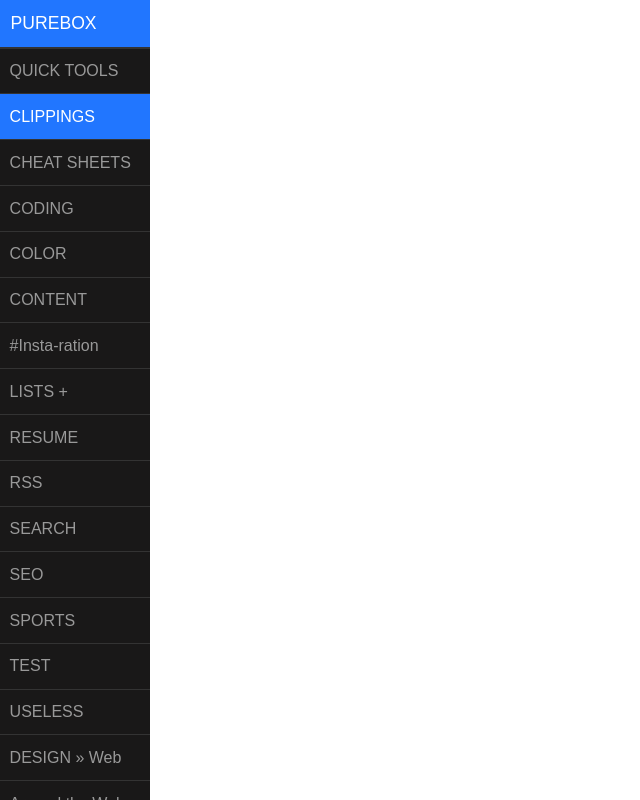
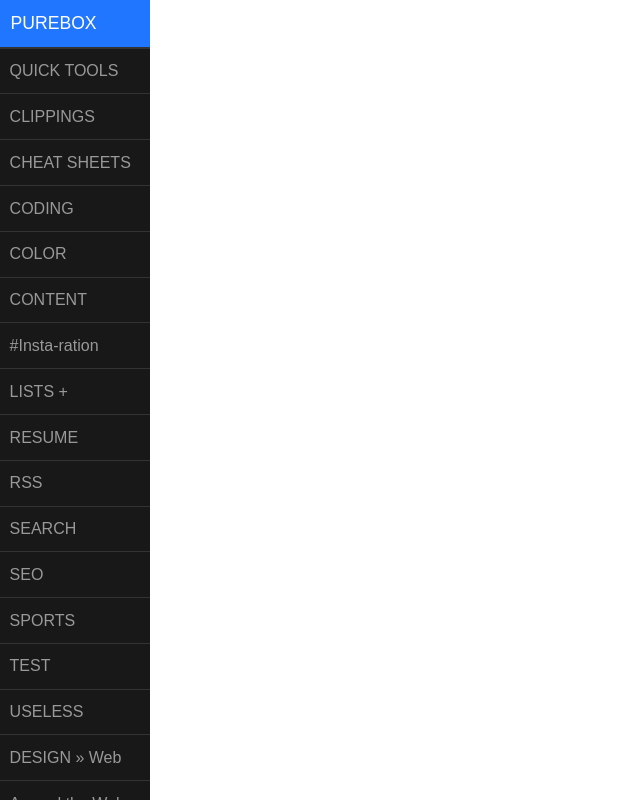
Before and after one commit to baksterism/purebox, a plain HTML site: page menu-main.html in a window 1280 px wide. Shown: the whole page, without its empty margins (0-640 px from the left). Drawn offline with nearby package versions, Linux system fonts and the light colour scheme.

Commit message:
Update menu-main.html

```diff
--- a/menu-main.html
+++ b/menu-main.html
@@ -43,7 +43,7 @@
 <!-- QUICK TOOLS -->
                 <li class="pure-menu-item menu-item-divided"><a href="https://baksterism.github.io/purebox/quick-tools.html" class="pure-menu-link">QUICK TOOLS</a></li>
 <!-- CLIPPINGS -->
-                <li class="pure-menu-item pure-menu-selected menu-item-divided"><a href="https://baksterism.github.io/purebox/clippings.html" class="pure-menu-link">CLIPPINGS</a></li>
+                <li class="pure-menu-item menu-item-divided"><a href="https://baksterism.github.io/purebox/clippings.html" class="pure-menu-link">CLIPPINGS</a></li>
 <!-- CHEAT SHEETS -->
                 <li class="pure-menu-item menu-item-divided"><a href="https://baksterism.github.io/purebox/cheat-sheets.html" class="pure-menu-link">CHEAT SHEETS</a></li>
 <!-- CODING -->
```
